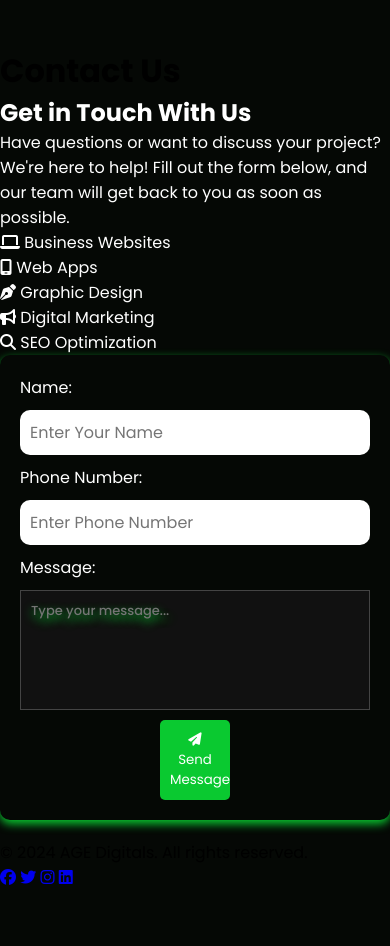
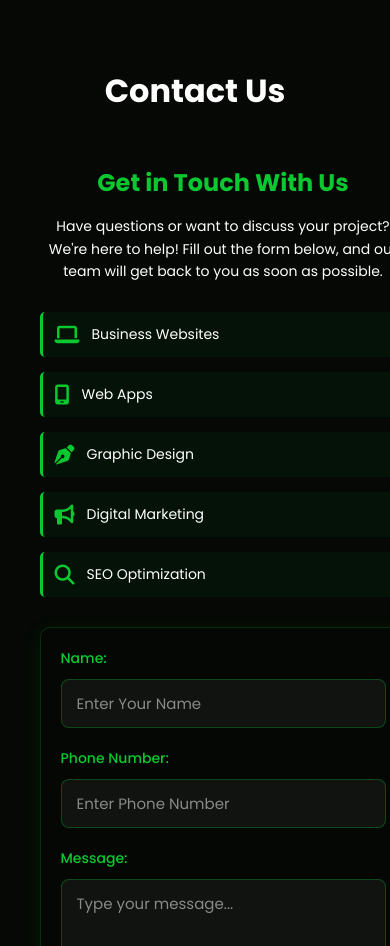
Before and after one commit to Atunbie-prog/Age-Digitals, a plain HTML site: page index.html in a window 390 px wide. Shown: the part 2102-3048 px from the top of the page. Before the commit the page ends 2992 px from the top, so only its background shows below. Drawn offline with Linux system fonts and the light colour scheme.

Commit message:
Refactor CSS for improved organization and responsiveness
Reorganized CSS variables, styles, and media queries for better structure and responsiveness.

```diff
--- a/style.css
+++ b/style.css
@@ -7,9 +7,7 @@
     --shadow-hover: rgba(10, 201, 48, 0.5);
     --transition-speed: 0.3s;
 }
-html {
-    scroll-behavior: smooth;
-}
+
 * {
     padding: 0;
     margin: 0;
@@ -20,6 +18,7 @@ html {
 html, body {
     background: var(--dark-bg);
     overflow-x: hidden;
+    scroll-behavior: smooth;
     width: 100%;
 }
 
@@ -397,7 +396,7 @@ body {
     max-width: 90%;
     margin: 30px auto;
     padding: 20px;
-    margin-bottom: 30px;
+    margin-bottom: 50px;
 }
 
 .about_section .about_image {
@@ -405,7 +404,7 @@ body {
     height: 400px;
     border-radius: 10px;
     overflow: hidden;
-    background-color: black;
+    background-color: var(--black);
     box-shadow: 0 4px 10px var(--primary-color);
 }
 
@@ -473,6 +472,211 @@ body {
     flex-wrap: wrap;
 }
 
+.contact_header {
+    font-size: clamp(32px, 5vw, 40px);
+    text-align: center;
+    margin: 50px 0 30px;
+    color: var(--white);
+}
+
+.contact_section {
+    display: grid;
+    grid-template-columns: 1fr 1fr;
+    gap: 40px;
+    align-items: flex-start;
+    max-width: 90%;
+    margin: 0 auto 50px;
+    padding: 20px;
+    color: var(--white);
+}
+
+.contact_text {
+    display: flex;
+    flex-direction: column;
+    gap: 30px;
+}
+
+.contact_description {
+    text-align: left;
+}
+
+.contact_description h2 {
+    font-size: clamp(24px, 4vw, 32px);
+    margin-bottom: 15px;
+    color: var(--primary-color);
+}
+
+.contact_description p {
+    font-size: clamp(14px, 2vw, 16px);
+    line-height: 1.6;
+    color: var(--white);
+}
+
+.contact_text .list ul {
+    list-style: none;
+    display: flex;
+    flex-direction: column;
+    gap: 15px;
+}
+
+.contact_text .list ul li {
+    display: flex;
+    align-items: center;
+    gap: 12px;
+    padding: 15px;
+    background: rgba(10, 201, 48, 0.05);
+    border-left: 3px solid var(--primary-color);
+    border-radius: 5px;
+    color: var(--white);
+    font-size: clamp(14px, 2vw, 16px);
+    transition: all var(--transition-speed) ease;
+}
+
+.contact_text .list ul li:hover {
+    background: rgba(10, 201, 48, 0.1);
+    transform: translateX(5px);
+}
+
+.contact_text .list ul li i {
+    color: var(--primary-color);
+    font-size: 20px;
+}
+
+.contact_section form {
+    box-shadow: 0 4px 20px var(--shadow-primary);
+    padding: 30px;
+    border-radius: 10px;
+    background: rgba(5, 8, 5, 0.8);
+    backdrop-filter: blur(10px);
+    border: 1px solid rgba(10, 201, 48, 0.2);
+}
+
+.name_phone {
+    display: flex;
+    flex-direction: column;
+    gap: 20px;
+}
+
+.name_phone label {
+    color: var(--primary-color);
+    font-size: 14px;
+    font-weight: 500;
+    margin-bottom: -10px;
+}
+
+.name_phone input {
+    padding: 12px 15px;
+    border-radius: 8px;
+    border: 1px solid rgba(10, 201, 48, 0.3);
+    background: rgba(255, 255, 255, 0.05);
+    color: var(--white);
+    font-size: 15px;
+    transition: all var(--transition-speed) ease;
+    outline: none;
+}
+
+.name_phone input:focus {
+    border-color: var(--primary-color);
+    box-shadow: 0 0 10px var(--shadow-primary);
+}
+
+.name_phone input::placeholder {
+    color: rgba(255, 255, 255, 0.5);
+}
+
+#msg {
+    padding: 12px 15px;
+    border-radius: 8px;
+    border: 1px solid rgba(10, 201, 48, 0.3);
+    background: rgba(255, 255, 255, 0.05);
+    color: var(--white);
+    font-size: 15px;
+    font-family: 'Poppins', sans-serif;
+    resize: vertical;
+    outline: none;
+    transition: all var(--transition-speed) ease;
+    min-height: 120px;
+}
+
+#msg:focus {
+    border-color: var(--primary-color);
+    box-shadow: 0 0 10px var(--shadow-primary);
+}
+
+#msg::placeholder {
+    color: rgba(255, 255, 255, 0.5);
+}
+
+.name_phone button {
+    padding: 14px 30px;
+    background-color: var(--primary-color);
+    color: var(--white);
+    border: none;
+    border-radius: 8px;
+    font-size: 16px;
+    font-weight: 500;
+    cursor: pointer;
+    transition: all var(--transition-speed) ease;
+    display: inline-flex;
+    align-items: center;
+    justify-content: center;
+    gap: 8px;
+    align-self: flex-start;
+}
+
+.name_phone button:hover {
+    box-shadow: 0 0 20px var(--shadow-hover);
+    transform: translateY(-2px);
+}
+
+.footer {
+    background: rgba(5, 8, 5, 0.95);
+    backdrop-filter: blur(10px);
+    padding: 30px 20px;
+    border-top: 1px solid rgba(10, 201, 48, 0.2);
+    margin-top: auto;
+}
+
+.footer_content {
+    max-width: 90%;
+    margin: 0 auto;
+    display: flex;
+    justify-content: space-between;
+    align-items: center;
+    flex-wrap: wrap;
+    gap: 20px;
+}
+
+.footer_content p {
+    color: var(--white);
+    font-size: 14px;
+}
+
+.social_links {
+    display: flex;
+    gap: 15px;
+}
+
+.social_links a {
+    width: 40px;
+    height: 40px;
+    display: flex;
+    align-items: center;
+    justify-content: center;
+    background: rgba(10, 201, 48, 0.1);
+    border-radius: 50%;
+    color: var(--primary-color);
+    font-size: 18px;
+    transition: all var(--transition-speed) ease;
+}
+
+.social_links a:hover {
+    background: var(--primary-color);
+    color: var(--white);
+    transform: translateY(-3px);
+    box-shadow: 0 5px 15px var(--shadow-hover);
+}
+
 @media (max-width: 1024px) {
     .hero_content {
         gap: 30px;
@@ -484,6 +688,10 @@ body {
     }
 
     .about_section {
+        gap: 30px;
+    }
+
+    .contact_section {
         gap: 30px;
     }
 }
@@ -569,6 +777,24 @@ body {
     .about_content_links {
         justify-content: center;
     }
+
+    .contact_section {
+        grid-template-columns: 1fr;
+        gap: 30px;
+    }
+
+    .contact_description {
+        text-align: center;
+    }
+
+    .contact_section form {
+        padding: 25px;
+    }
+
+    .footer_content {
+        flex-direction: column;
+        text-align: center;
+    }
 }
 
 @media (max-width: 480px) {
@@ -610,75 +836,17 @@ body {
         flex-direction: column;
         align-items: center;
     }
+
+    .contact_section form {
+        padding: 20px;
+    }
+
+    .name_phone button {
+        width: 100%;
+    }
+
+    .contact_text .list ul li {
+        font-size: 14px;
+        padding: 12px;
+    }
 }
-
-/* ---------- Contact Section ---------- */
-.contact_section {
-    color: var(--white);
-    margin-bottom: 20px;
-}
-.contact_section h1 {
-    font-size: clamp(28px, 4vw, 40px);
-    text-align: center;
-    margin-bottom: 30px;
-}
-.contact_section form {
-    font-family: 'poppins';
-    box-shadow: #0ac930 0px 4px 10px;
-    padding: 20px 20px;
-    border-radius: 10px;
-    max-width: 500px;
-    margin: 0 auto;
-    display: flex;
-    flex-direction: column;
-    gap: 20px;
-}
-.contact_section form input {
-    color: black;
-    font-size: 16px;
-    border-radius: 10px;
-    border: none;
-    padding: 10px;
-    width: 100%;
-}
-.contact_section form input {
-    border-radius: 10px;
-    padding: 10px;
-}
-.name_phone {
-    display: flex;
-    gap: 10px;
-    align-items: left;
-    flex-direction: column;
-}
-.name_phone button {
-    padding: 10px;
-    width: 20%;
-    align-self: center;
-}
-#msg {
-  color: #0ac930;
-  font-size: 13px;
-  font-family: 'Poppins';
-  font-weight: 500;
-  text-align: left;
-  line-height: 1.5;
-  caret-color: #0ac930;
-  background: #111;
-  border: 1px solid #444;
-  padding: 10px;
-  outline: none;
-  resize: none;
-  text-shadow: 0 4px 10px #0ac930;
-}
-.name_phone button {
-    background-color: var(--primary-color);
-    color: var(--white);
-    border: none;
-    border-radius: 5px;
-    cursor: pointer;
-    transition: background-color var(--transition-speed) ease;
-}
-.name_phone button:hover {
-    background-color: var(--shadow-hover);
-}
```
